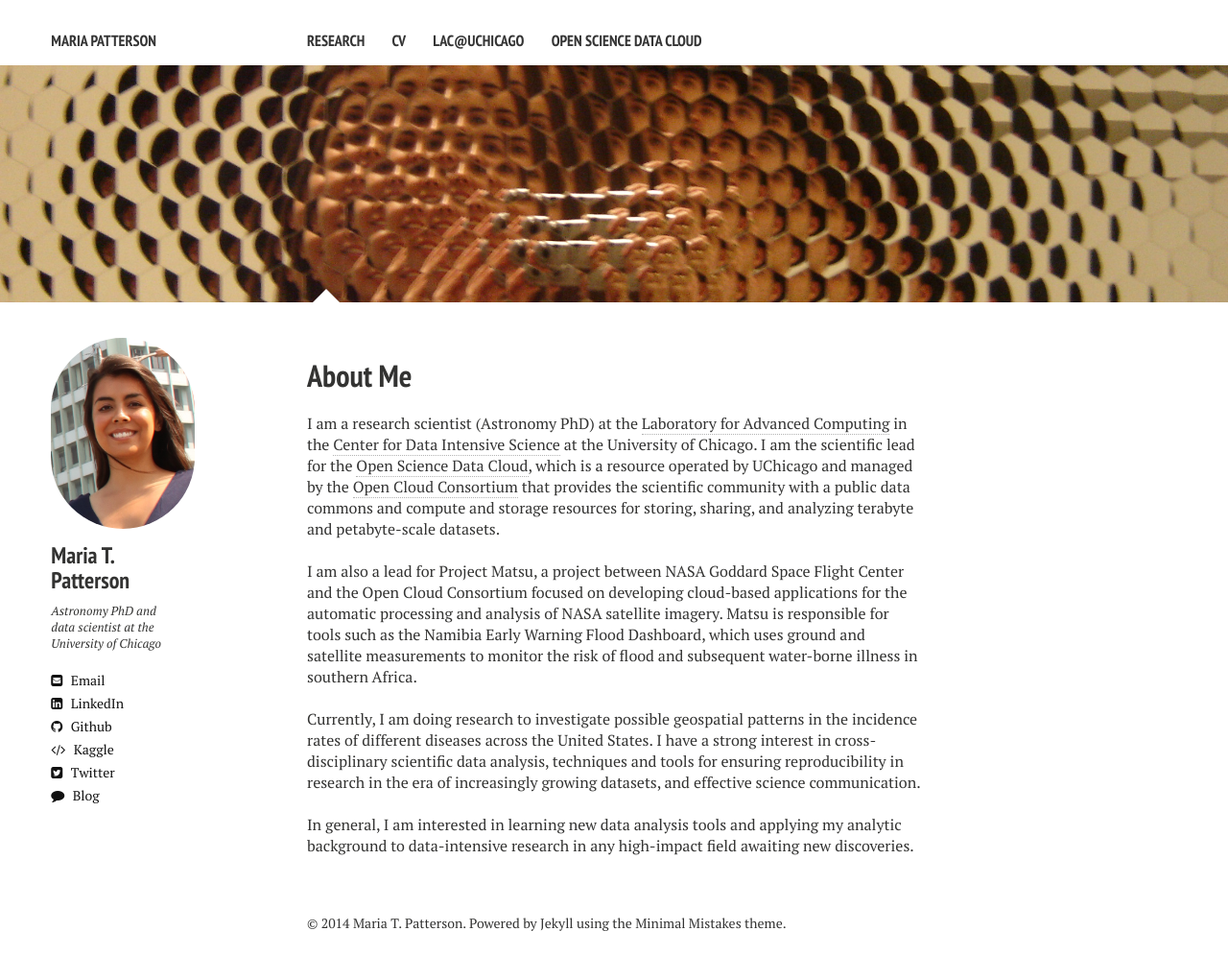
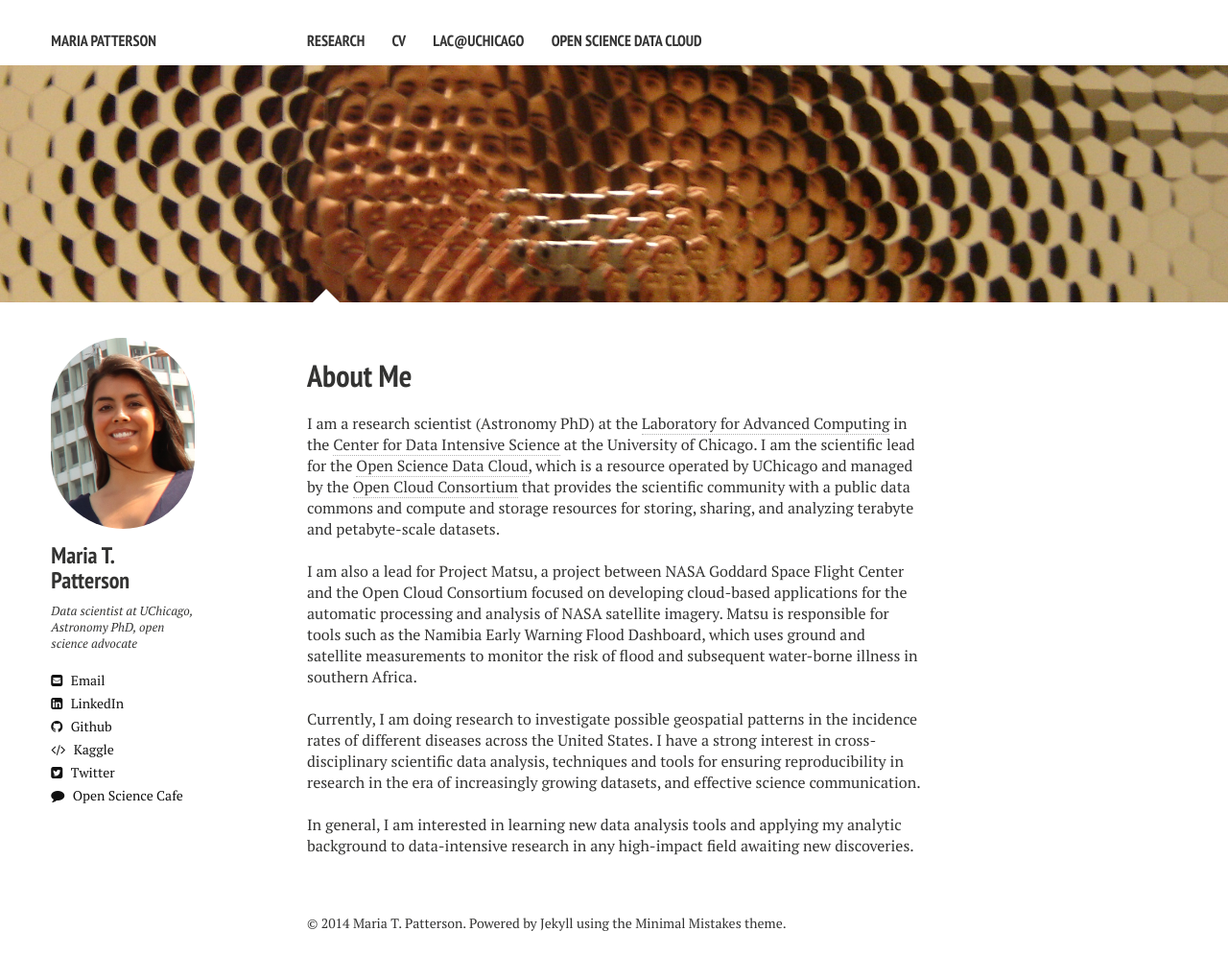
Before and after one commit to mtpatter/mtpatter.github.io, a Jekyll site: the page built from index.md, in a window 1280 px wide. Shown: the whole page at 96% size. Built offline with Jekyll 4.4.1, drawn with Linux system fonts in a browser that asks for light colours; nearby versions of some CDN libraries.

Commit message:
changing bio

```diff
--- a/_config.yml
+++ b/_config.yml
@@ -9,7 +9,7 @@
 owner:
   name:           Maria T. Patterson
   avatar:         bio-photo.jpg
-  bio:            "Astronomy PhD and <br>data scientist at the <br>University of Chicago"
+  bio:            "Data scientist at UChicago, Astronomy PhD, open science advocate"
   email:          mtpatter@uchicago.edu
   # Social networking links are used in author-bio sidebar. Update and remove as you like.
   twitter:	  OpenScienceCafe
--- a/_includes/_author-bio.html
+++ b/_includes/_author-bio.html
@@ -12,7 +12,7 @@
 {% if site.owner.github %}<a href="http://github.com/{{ site.owner.github }}" class="author-social" target="_blank"><i class="fa fa-github"></i> Github</a>{% endif %}
 {% if site.owner.kaggle %}<a href="http://kaggle.com/{{ site.owner.kaggle }}" class="author-social" target="_blank"><i class="fa fa-code"></i> Kaggle</a>{% endif %}
 {% if site.owner.twitter %}<a href="http://twitter.com/{{ site.owner.twitter }}" class="author-social" target="_blank"><i class="fa fa-twitter-square"></i> Twitter</a>{% endif %}
-{% if site.owner.blog %}<a href="{{ site.owner.blog }}" class="author-social" target="_blank"><i class="fa fa-comment"></i> Blog</a>{% endif %}
+{% if site.owner.blog %}<a href="{{ site.owner.blog }}" class="author-social" target="_blank"><i class="fa fa-comment"></i> Open Science Cafe</a>{% endif %}
 {% if site.owner.facebook %}<a href="http://facebook.com/{{ site.owner.facebook }}" class="author-social" target="_blank"><i class="fa fa-facebook-square"></i> Facebook</a>{% endif %}
 {% if site.owner.google_plus %}<a href="http://plus.google.com/+{{ site.owner.google_plus }}" class="author-social" target="_blank"><i class="fa fa-google-plus-square"></i> Google+</a>{% endif %}
 {% if site.owner.instagram %}<a href="http://instagram.com/{{ site.owner.instagram }}" class="author-social" target="_blank"><i class="fa fa-instagram"></i> Instagram</a>{% endif %}
```
